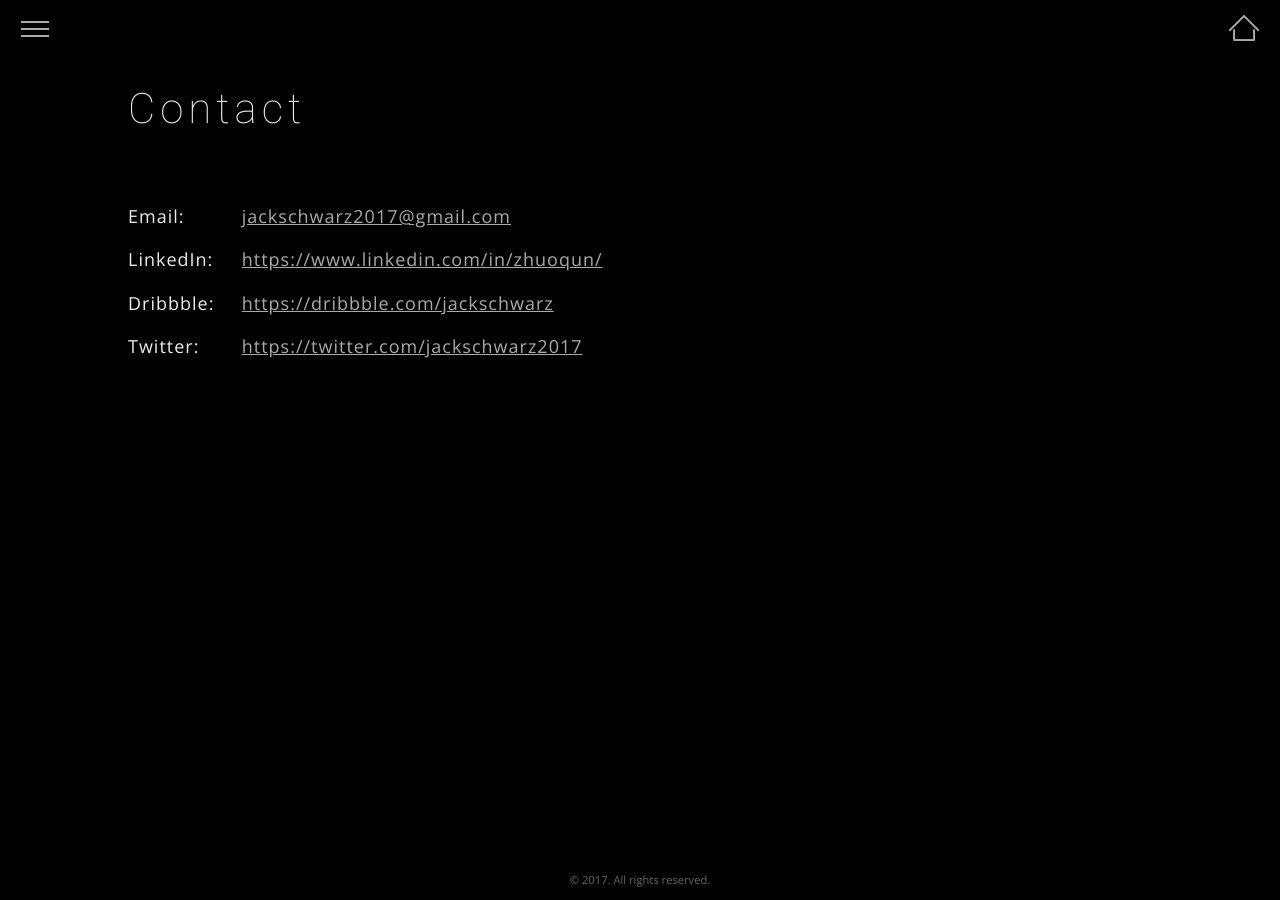
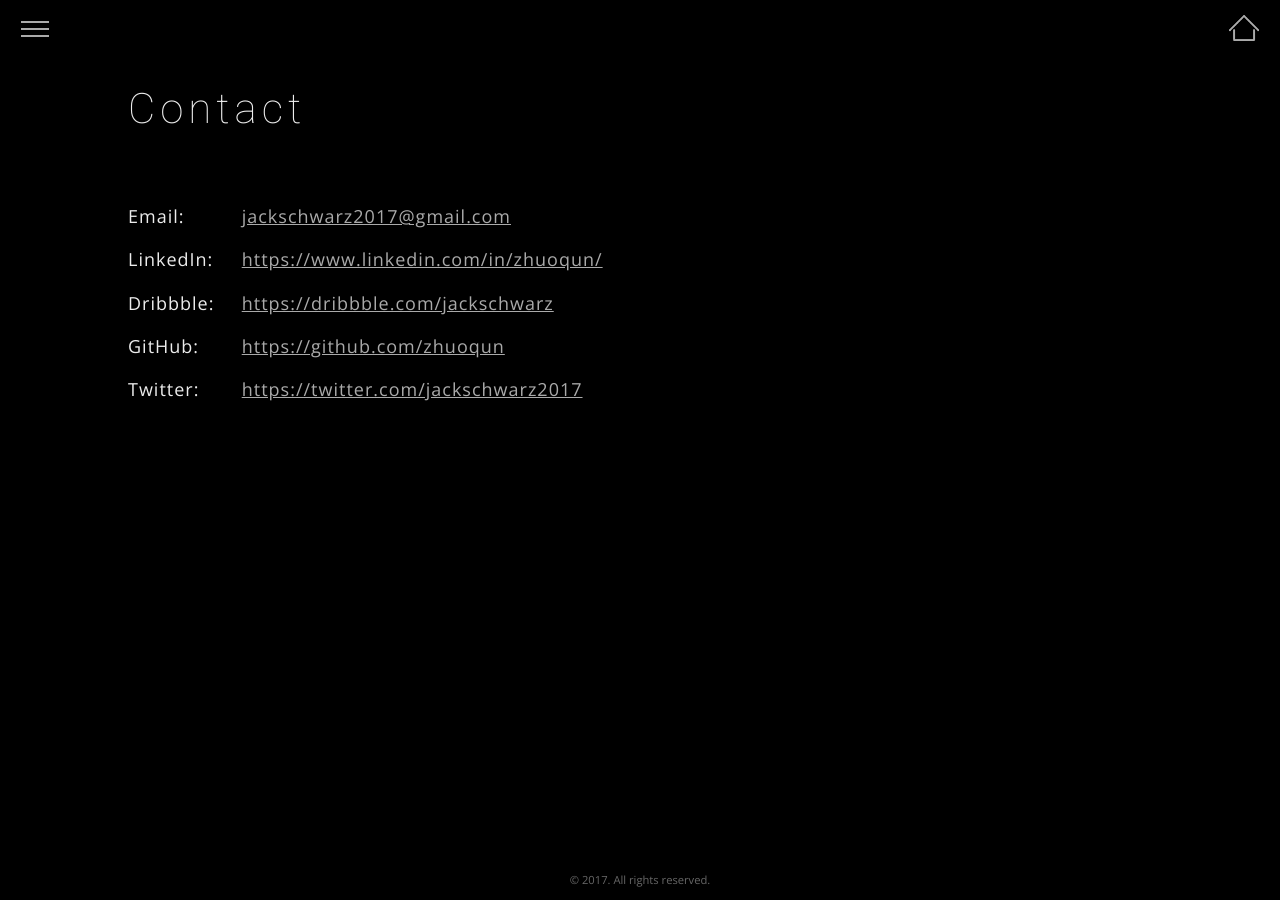
Before and after one commit to zhuoqun/jackschwarz-deploy, a Jekyll site: the page built from _pages/contact.md, in a window 1280 px wide. Built offline with Jekyll 4.4.1, drawn with Linux system fonts in a browser that asks for light colours; nearby versions of some CDN libraries.

Commit message:
Add Github

```diff
--- a/_pages/contact.md
+++ b/_pages/contact.md
@@ -7,4 +7,5 @@ permalink: /contact/
 <p><span>Email:</span> <a href="mailto:jackschwarz2017@gmail.com">jackschwarz2017@gmail.com</a></p>
 <p><span>LinkedIn:</span> <a href="https://www.linkedin.com/in/zhuoqun/">https://www.linkedin.com/in/zhuoqun/</a></p>
 <p><span>Dribbble:</span> <a href="https://dribbble.com/jackschwarz">https://dribbble.com/jackschwarz</a></p>
+<p><span>GitHub:</span> <a href="https://github.com/zhuoqun">https://github.com/zhuoqun</a></p>
 <p><span>Twitter:</span> <a href="https://twitter.com/jackschwarz2017">https://twitter.com/jackschwarz2017</a></p>
```
